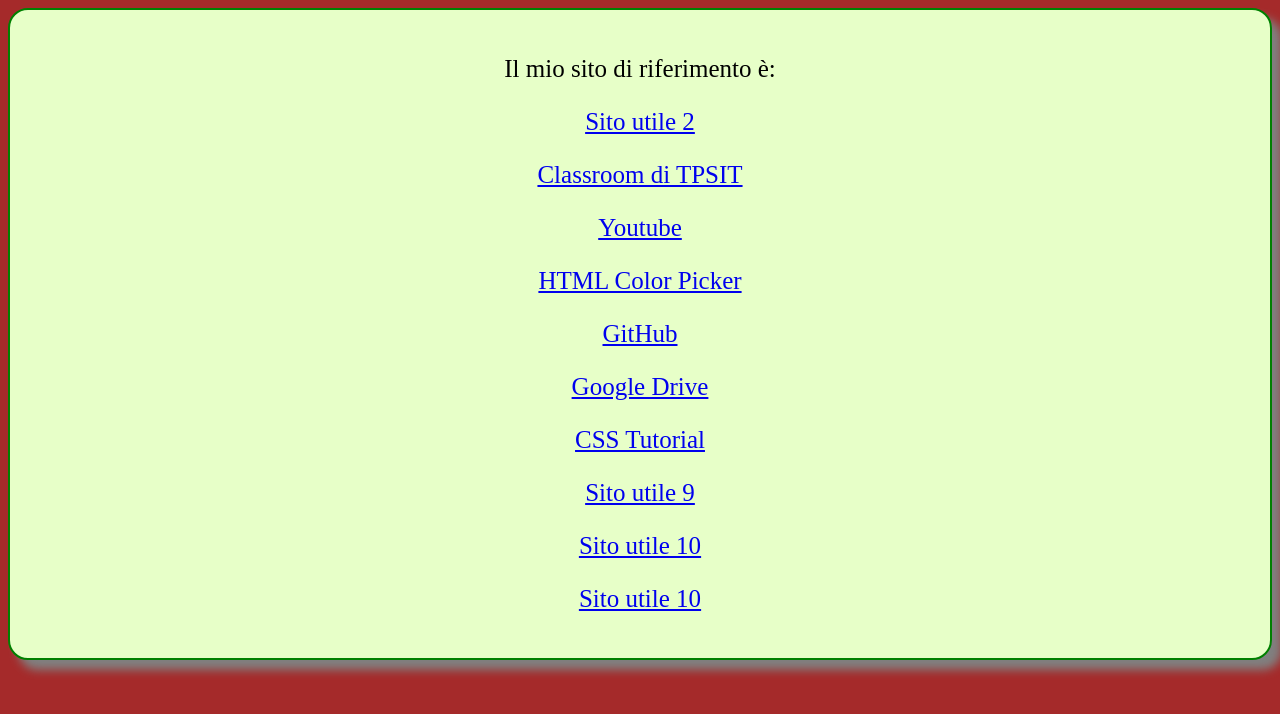
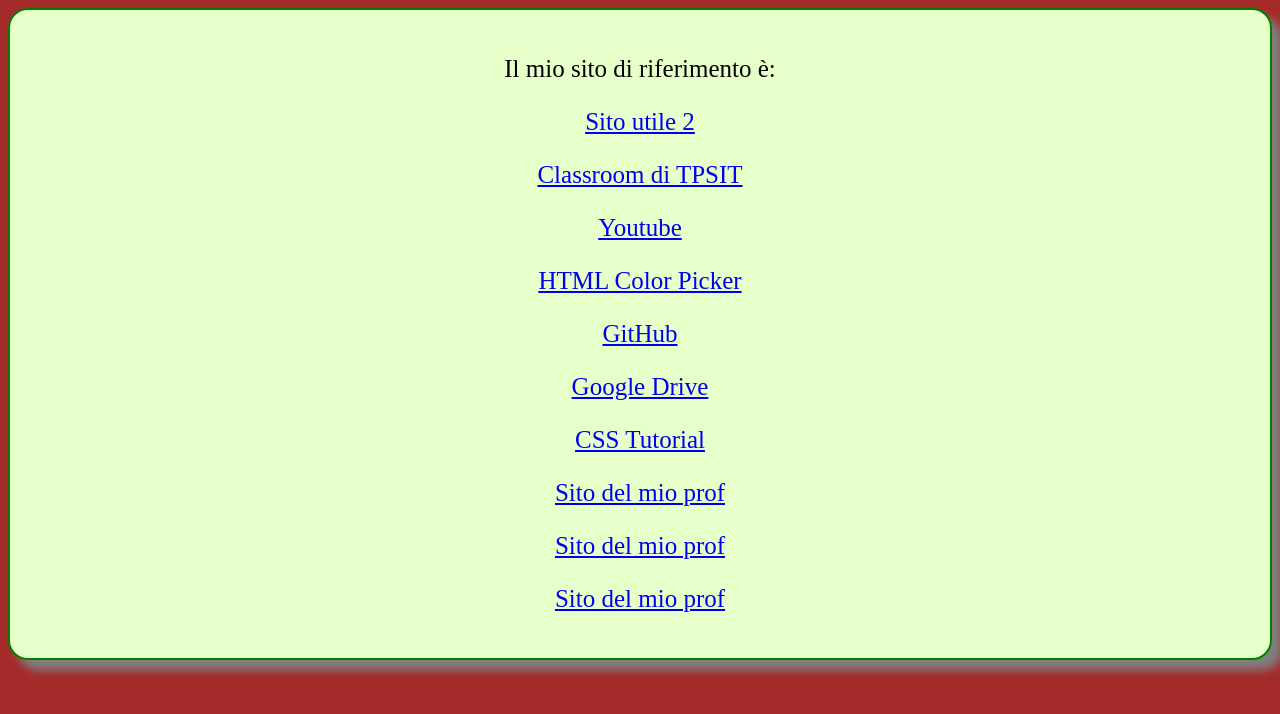
Before and after one commit to SydBarrett67/TPSIT-2024, a plain HTML site: page HTMLLinkPage_Di_Luca.html in a window 1280 px wide. Drawn offline with Linux system fonts and the light colour scheme.

Commit message:
HùTMLLinkPage_Di_Luca.html

```diff
--- a/HTMLLinkPage_Di_Luca.html
+++ b/HTMLLinkPage_Di_Luca.html
@@ -60,15 +60,15 @@
         <a href="https://www.w3schools.com/css/default.asp"&gt; Sito del mio prof.</a>
     </p>
     <p>
-        Sito utile 9
+        Sito del mio prof
         <a href="https://www.marcopalladino.it"&gt; Sito del mio prof.</a>
     </p>
     <p>
-        Sito utile 10
+        Sito del mio prof
         <a href="https://www.marcopalladino.it"&gt; Sito del mio prof.</a>
     </p>
     <p>
-        Sito utile 10
+        Sito del mio prof
         <a href="https://www.marcopalladino.it"&gt; Sito del mio prof.</a>
     </p>
 
```
